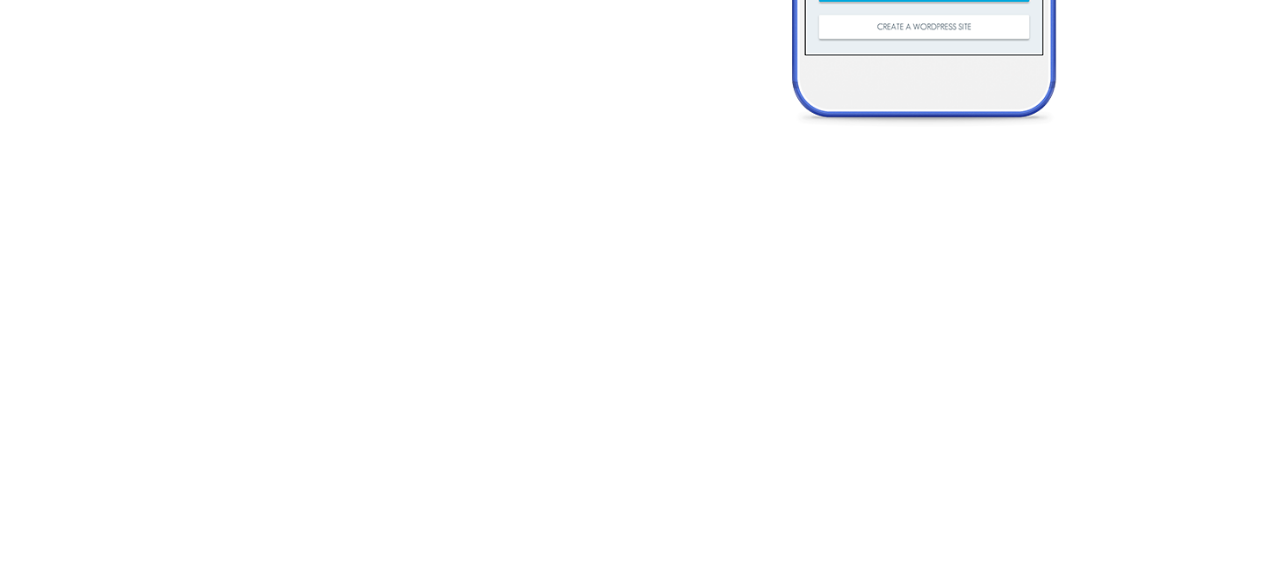
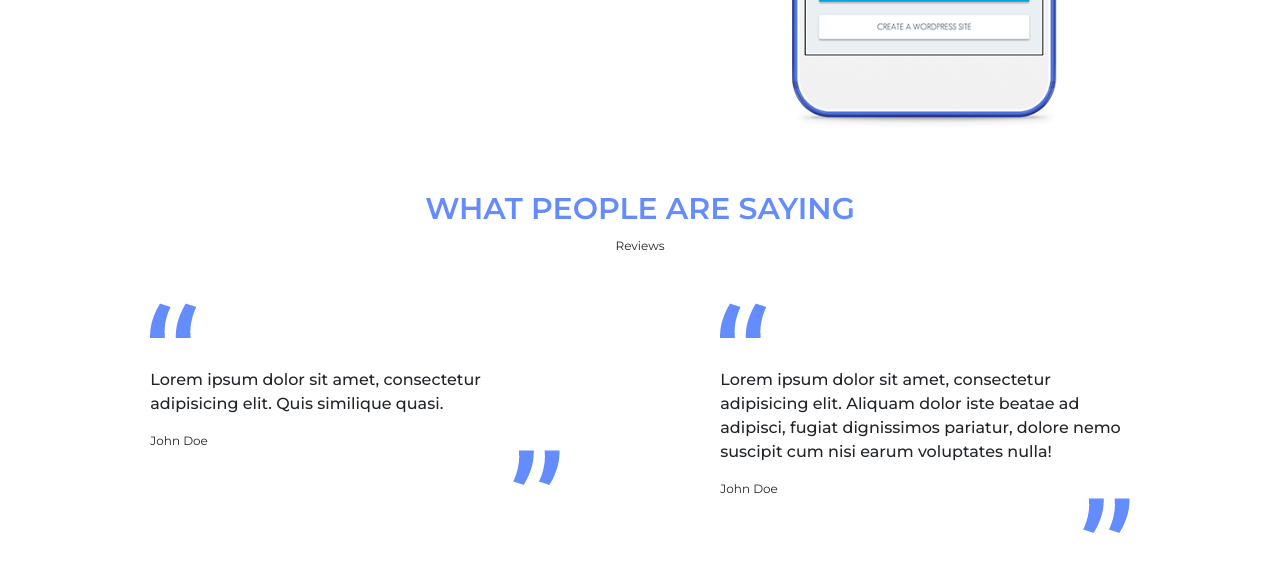
Before and after one commit to ylaca/ylaca.github.io, a website: page index.html in a window 1280 px wide. Shown: the part 2917-3488 px from the top of the page. Before the commit the page ends 3108 px from the top, so only its background shows below. Drawn offline with Linux system fonts and the light colour scheme.

Commit message:
Added reviews section

```diff
--- a/index.html
+++ b/index.html
@@ -200,6 +200,31 @@
 		</div>
 	</section>
 
+	<section class="app-reviews">
+		<div class="container">
+			<h1>What people are saying</h1>
+			<small>Reviews</small>
+			<div class="row">
+				<div class="col-md-6 review-col">
+					<div class="review-wrapper">
+						<img class="float-start" src="./img/quotes-1.jpg" alt="Review quote">
+						<p>Lorem ipsum dolor sit amet, consectetur adipisicing elit. Quis similique quasi.</p>
+						<small>John Doe</small>
+						<img class="float-end" src="./img/quotes-2.jpg" alt="Review quote">
+					</div>
+				</div>
+				<div class="col-md-6 review-col">
+					<div class="review-wrapper">
+						<img class="float-start" src="./img/quotes-1.jpg" alt="Review quote">
+						<p>Lorem ipsum dolor sit amet, consectetur adipisicing elit. Aliquam dolor iste beatae ad adipisci, fugiat dignissimos pariatur, dolore nemo suscipit cum nisi earum voluptates nulla! </p>
+						<small>John Doe</small>
+						<img class="float-end" src="./img/quotes-2.jpg" alt="Review quote">
+					</div>
+				</div>
+			</div>
+		</div>
+	</section>
+
 	<!-- Scripts Used -->
 	<!-- Bootstrap -->
 	<script src="./js/jquery-3.2.1.slim.min.js"></script>
--- a/scss/styles.scss
+++ b/scss/styles.scss
@@ -527,9 +527,67 @@ $yellow-new: #fcec64;
 		}
 	}
 
+	@media (min-width: 1200px) {
+		.features-col {
+			p {
+				width: 75%;
+			}
+		}
+	}
+
 	@media (min-width: 1400px) {
 		background-position: 0px -140px;
 	}
 }
 
 /* --- Reviews Section ------------------------------ ------------------------------ */
+.app-reviews {
+	h1 {
+		color: $primary-blue;
+		text-transform: uppercase;
+		font-size: 30px;
+		font-weight: 600;
+		margin-bottom: 10px;
+		text-align: center;
+	}
+
+	small {
+		font-size: 12px;
+		font-weight: 400;
+		display: block;
+		text-align: center;
+	}
+
+	.review-col {
+		padding-top: 48px;
+
+		.review-wrapper {
+			text-align: left;
+			padding-bottom: 16px;
+
+			p {
+				clear: both;
+				padding-top: 30px;
+				font-weight: 500;
+			}
+
+			small {
+				text-align: left;
+			}
+		}
+	}
+
+	@media (min-width: 1200px) {
+		.review-col {
+			display: flex;
+			align-items: flex-start;
+			justify-content: center;
+		}
+
+		.review-wrapper {
+			width: 75%;
+		}
+	}
+}
+
+/* --- Form Section ------------------------------ ------------------------------ */
```
Also changed, not shown: css/styles.css, img/quotes-1.jpg (added), img/quotes-2.jpg (added).
